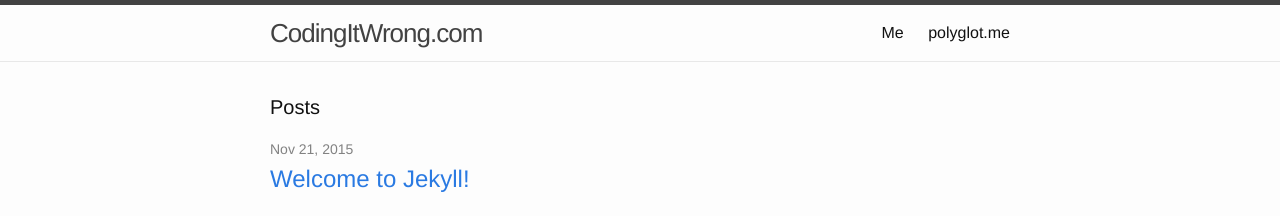
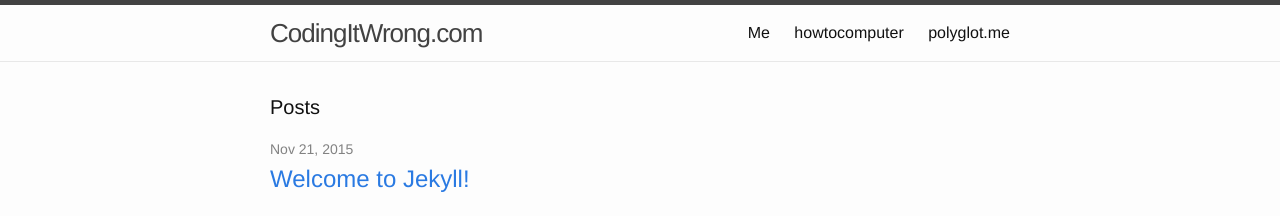
Before and after one commit to CodingItWrong/codingitwrong.com, a Jekyll site: the page built from index.html, in a window 1280 px wide. Shown: the top 216 px of the page. Built offline with Jekyll 4.4.1, drawn with Linux system fonts in a browser that asks for light colours.

Commit message:
adds wiki link

```diff
--- a/_includes/header.html
+++ b/_includes/header.html
@@ -19,6 +19,7 @@
           <a class="page-link" href="{{ my_page.url | prepend: site.baseurl }}">{{ my_page.title }}</a>
           {% endif %}
         {% endfor %}
+        <a class="page-link" href="https://github.com/needbee/howtocomputer/wiki">howtocomputer</a>
         <a class="page-link" href="http://polyglot.me">polyglot.me</a>
       </div>
     </nav>
```
